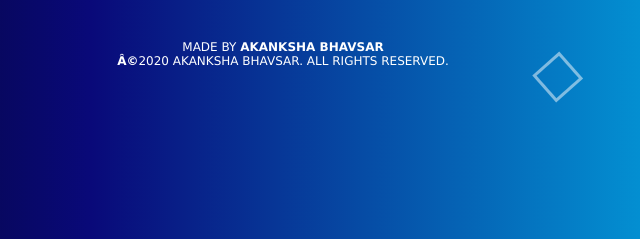
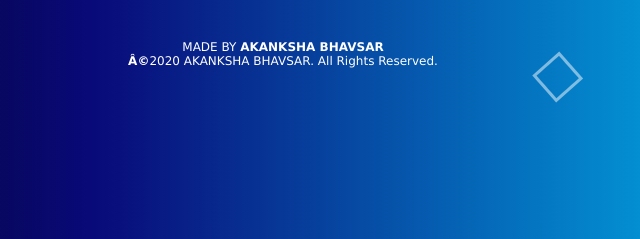
Before and after one commit to akanksha-02/akanksha-02.github.io, a plain HTML site: page index.html in a window 1280 px wide. Shown: the part 937-1176 px from the top of the page, 357-997 px from the left. Drawn offline with Linux system fonts and the light colour scheme.

Commit message:
index.html

```diff
--- a/index.html
+++ b/index.html
@@ -54,7 +54,7 @@
 
                    <div class="final">
                        <p style="color: white;">MADE BY <b>AKANKSHA BHAVSAR</b></p>
-                       <p style="color: white;"><b>©</b>2020 AKANKSHA BHAVSAR. ALL RIGHTS RESERVED. </p>
+                       <p style="color: white;"><b>©</b>2020 AKANKSHA BHAVSAR. All Rights Reserved. </p>
                    </div>
 
 
```
